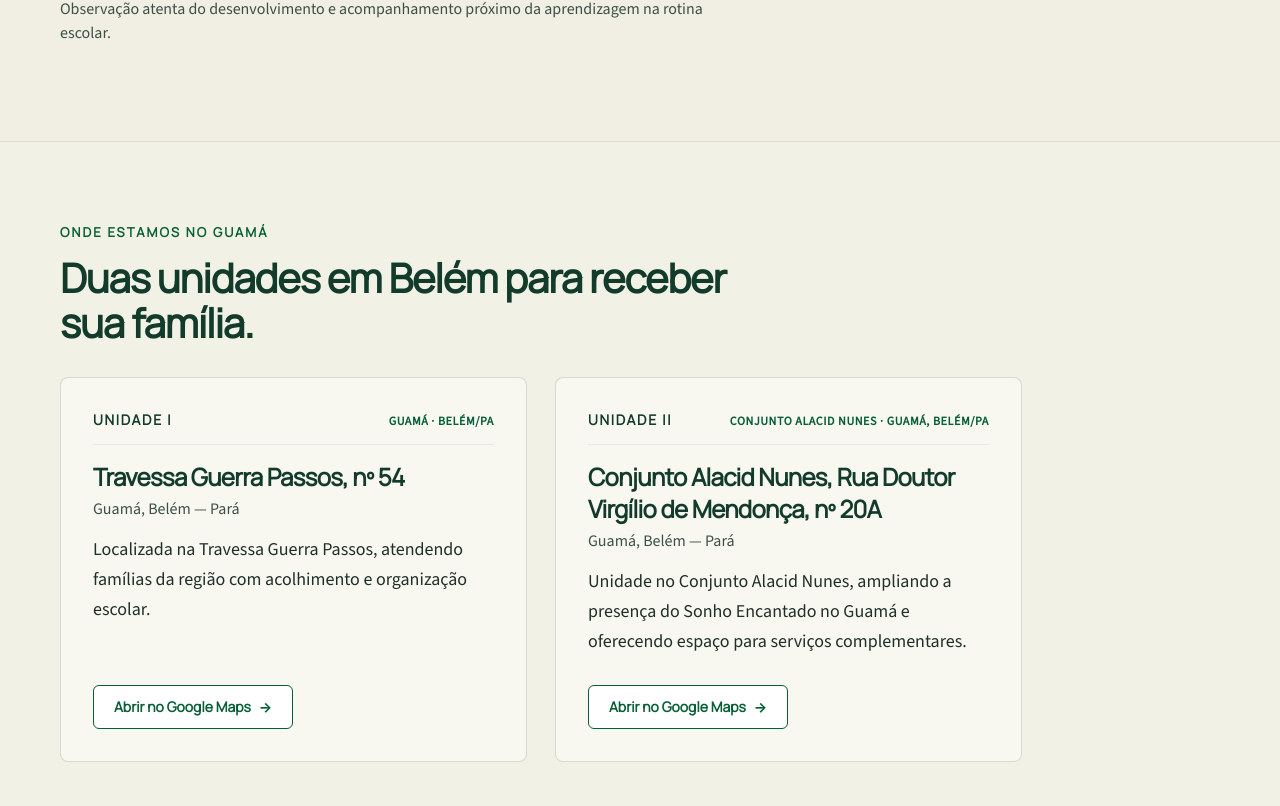
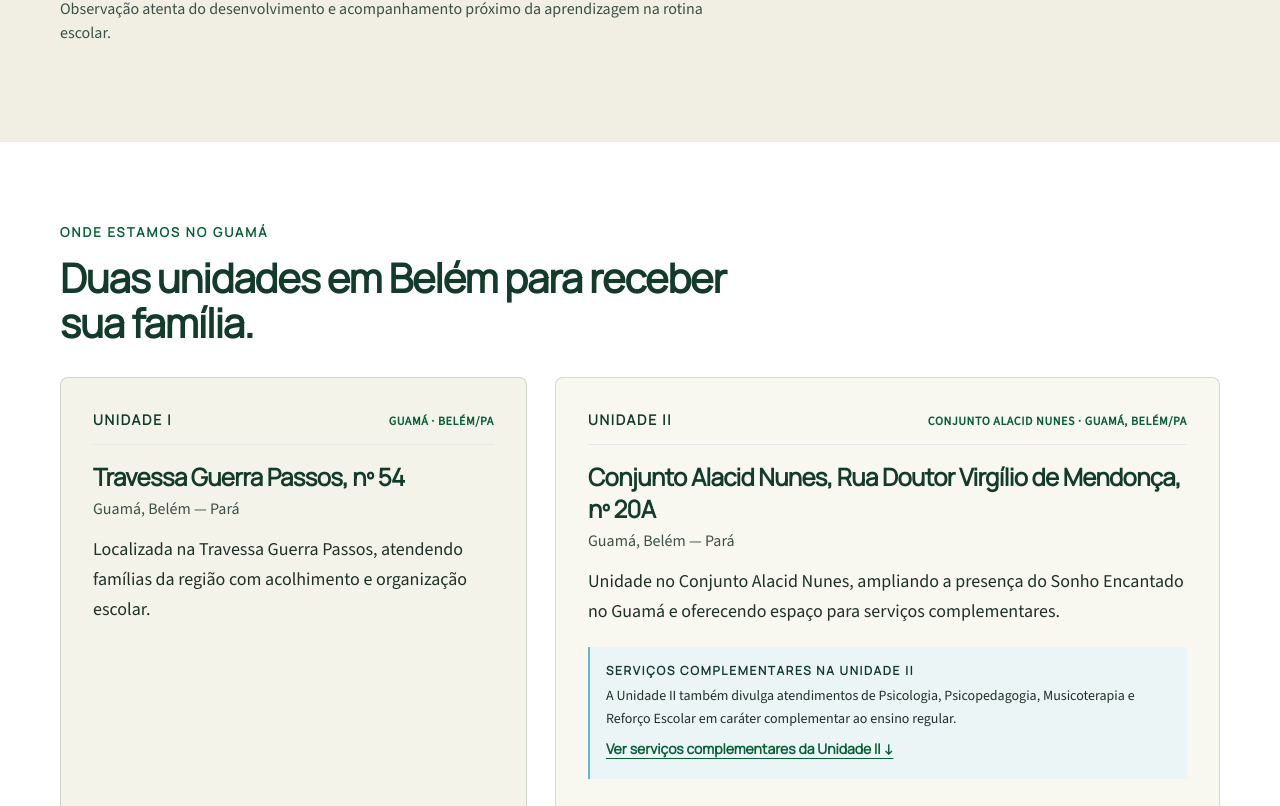
Before and after one commit to desenvolvedorfast-hub/site-sonho-encantado, a React (Vite) app in the folder sonho-encantado-site/: page / in a window 1280 px wide. Shown: the part 5134-5940 px from the top of the page. Built offline with nearby package versions, Linux system fonts and the light colour scheme.

Commit message:
Update UnitsSection to use complementaryAnchor

```diff
--- a/sonho-encantado-site/src/components/UnitsSection.tsx
+++ b/sonho-encantado-site/src/components/UnitsSection.tsx
@@ -6,7 +6,7 @@ export function UnitsSection() {
     <section
       id="unidades"
       aria-labelledby="unidades-heading"
-      className="border-t border-brand-dark/10 bg-brand-cream/75 py-12 sm:py-16 lg:py-20"
+      className="border-t border-brand-dark/10 bg-white py-12 sm:py-16 lg:py-20"
     >
       <div className="container-editorial">
         <Reveal>
@@ -26,11 +26,11 @@ export function UnitsSection() {
             <Reveal
               key={unit.id}
               delayMs={idx * 80}
-              className={unit.therapeuticNote ? 'lg:col-span-7' : 'lg:col-span-5'}
+              className={unit.complementaryAnchor ? 'lg:col-span-7' : 'lg:col-span-5'}
             >
               <article
                 className={`flex h-full flex-col justify-between rounded-lg border border-brand-dark/15 p-6 sm:p-8 ${
-                  unit.therapeuticNote ? 'bg-white' : 'bg-brand-paper'
+                  unit.complementaryAnchor ? 'bg-brand-paper' : 'bg-brand-cream/75'
                 }`}
               >
                 <div>
@@ -54,25 +54,20 @@ export function UnitsSection() {
                     {unit.summary}
                   </p>
 
-                  {unit.therapeuticNote && (
-                    <div className="mt-6 border-l-2 border-brand-blue bg-brand-blue-soft/60 p-4 sm:p-5">
+                  {unit.complementaryAnchor && (
+                    <div className="mt-5 border-l-2 border-brand-blue bg-brand-blue-soft/65 p-4">
                       <p className="font-display text-xs font-extrabold uppercase tracking-[0.14em] text-brand-dark">
-                        {unit.therapeuticNote.badge}
+                        {unit.complementaryAnchor.badge}
                       </p>
-                      <h4 className="mt-1.5 font-display text-base font-extrabold text-brand-dark sm:text-lg">
-                        {unit.therapeuticNote.title}
-                      </h4>
                       <p className="mt-1.5 text-sm leading-relaxed text-brand-ink">
-                        {unit.therapeuticNote.description}
+                        {unit.complementaryAnchor.summary}
                       </p>
-
-                      <p className="mt-3 font-display text-sm font-bold text-brand-dark">
-                        {unit.therapeuticNote.services.join(' · ')}
-                      </p>
-
-                      <p className="mt-2.5 text-xs leading-relaxed text-brand-muted">
-                        {unit.therapeuticNote.disclaimer}
-                      </p>
+                      <a
+                        href={unit.complementaryAnchor.href}
+                        className="mt-2 inline-block font-display text-sm font-bold text-brand-green underline underline-offset-4 hover:text-brand-dark"
+                      >
+                        {unit.complementaryAnchor.ctaLabel}
+                      </a>
                     </div>
                   )}
                 </div>
```
